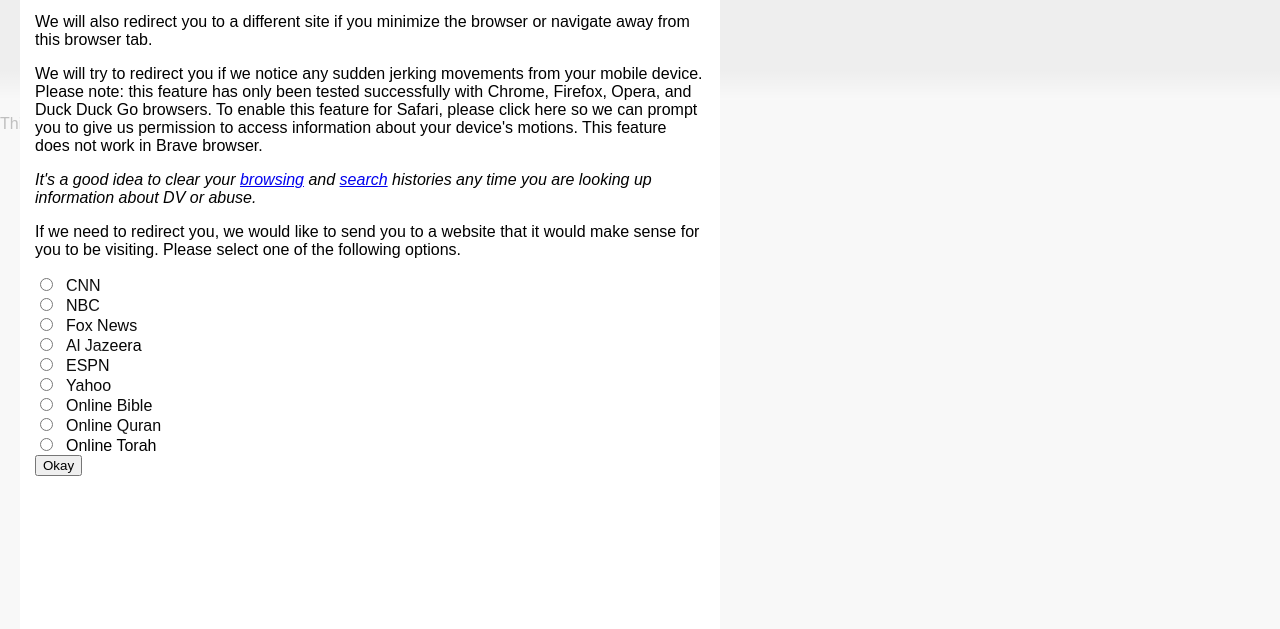
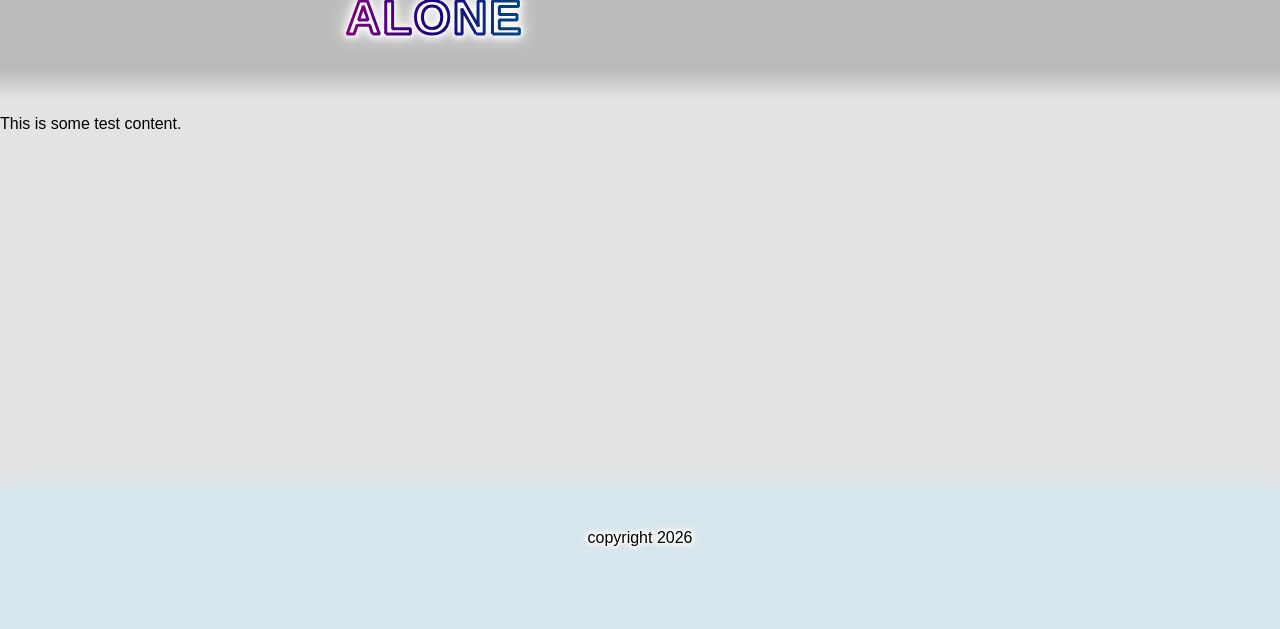
Before and after one commit to Joannamcregan/might-be-time, a React app: page / in a window 1280 px wide. Shown: the part 171-800 px from the top of the page. Built offline with nearby package versions, Linux system fonts and the light colour scheme.

Commit message:
Add files via upload

```diff
--- a/app/Main.js
+++ b/app/Main.js
@@ -2,6 +2,7 @@ import React from "react";
 import ReactDOM from "react-dom/client";
 import Header from "./components/Header";
 import Overlay from "./components/Overlay";
+import Footer from "./components/Footer";
 
 function MainPage() {
   return (
@@ -9,6 +10,7 @@ function MainPage() {
       <Header />
       <Overlay />
       <p>This is some test content.</p>
+      <Footer />
     </>
   );
 }
--- /dev/null
+++ b/app/components/Footer.js
@@ -0,0 +1,7 @@
+import React from "react";
+
+function Footer() {
+  return <footer>copyright 2026</footer>;
+}
+
+export default Footer;
--- a/app/components/Overlay.js
+++ b/app/components/Overlay.js
@@ -2,7 +2,7 @@ import React from "react";
 
 function Overlay() {
   return (
-    <div id="overlay">
+    <div id="overlay" class="hidden">
       <div id="overlay-content">
         <h1>We use safety precautions to protect our visitors</h1>
         <p>
--- a/app/main.css
+++ b/app/main.css
@@ -1,9 +1,16 @@
 :root {
   --medium-gray: #bababa;
   --light-gray: #e3e3e3;
+  --muted-light-purple: #efdbee;
+  --muted-light-blue: #dfdaf4;
+  --muted-light-teal: #d5e7ec;
+}
+.hidden {
+  display: none !important;
 }
 body {
   margin: 0;
+  padding: 0;
   min-height: 100vh;
   font-family: "Poppins", sans-serif;
   background: var(--light-gray);
@@ -85,7 +92,7 @@ select {
   background: linear-gradient(to bottom, var(--medium-gray), var(--light-gray));
 }
 #overlay {
-  background: rgba(255, 255, 255, 0.75);
+  background: rgba(255, 255, 255, 0.85);
   position: absolute;
   top: 0;
   bottom: 0;
@@ -102,3 +109,38 @@ select {
   height: 100%;
   overflow-y: scroll;
 }
+footer {
+  background: var(--bright-purple);
+  position: absolute;
+  bottom: 0;
+  left: 0;
+  right: 0;
+  height: 60px;
+  padding: 40px;
+  text-align: center;
+  animation: backgroundColorShift 5s alternate infinite;
+  text-shadow:
+    0px 0px 5px white,
+    0px 0px 5px white,
+    0px 0px 5px white,
+    0px 0px 10px white,
+    0px 0px 10px white,
+    0px 0px 10px white,
+    0px 0px 20px white,
+    0px 0px 20px white,
+    0px 0px 20px white;
+}
+@keyframes backgroundColorShift {
+  0% {
+    background: var(--muted-light-purple);
+    box-shadow: 0px -5px 25px var(--muted-light-purple);
+  }
+  70% {
+    background-color: var(--muted-light-blue);
+    box-shadow: 0px -5px 25px var(--muted-light-blue);
+  }
+  100% {
+    background-color: var(--muted-light-teal);
+    box-shadow: 0px -5px 25px var(--muted-light-teal);
+  }
+}
```
